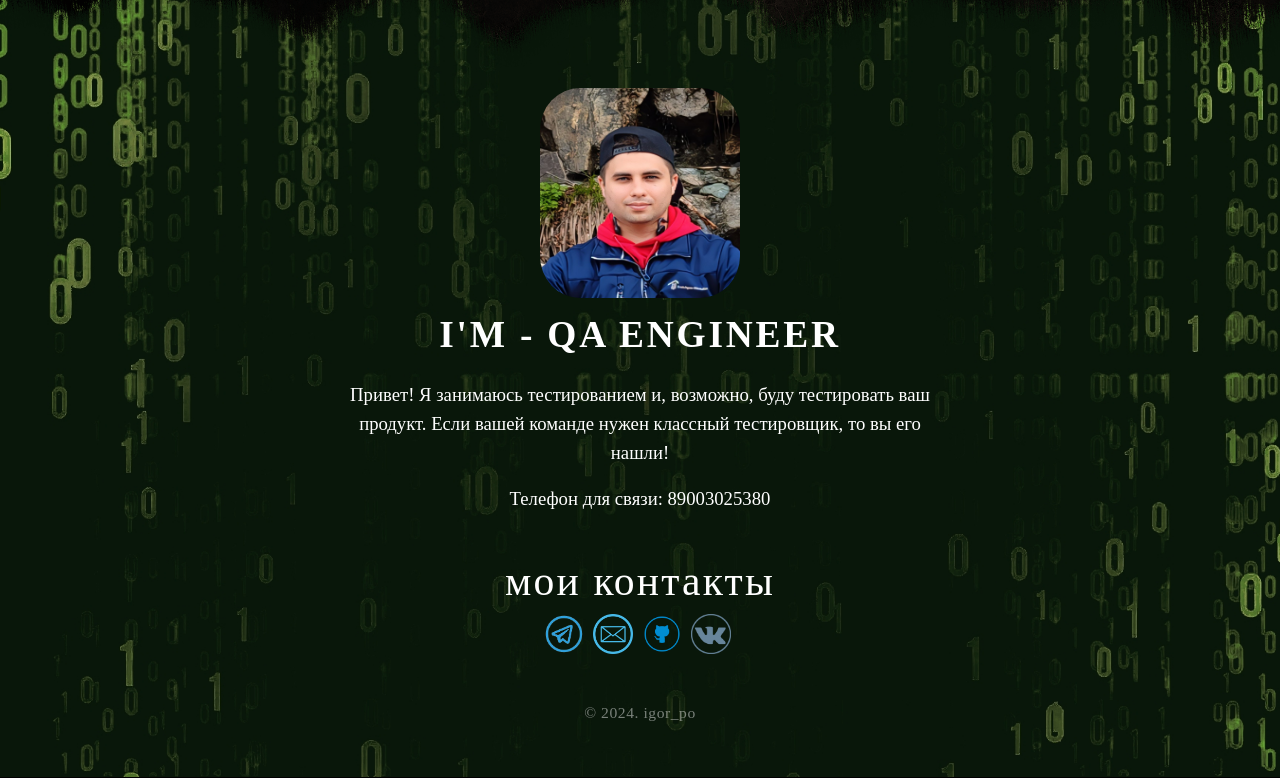
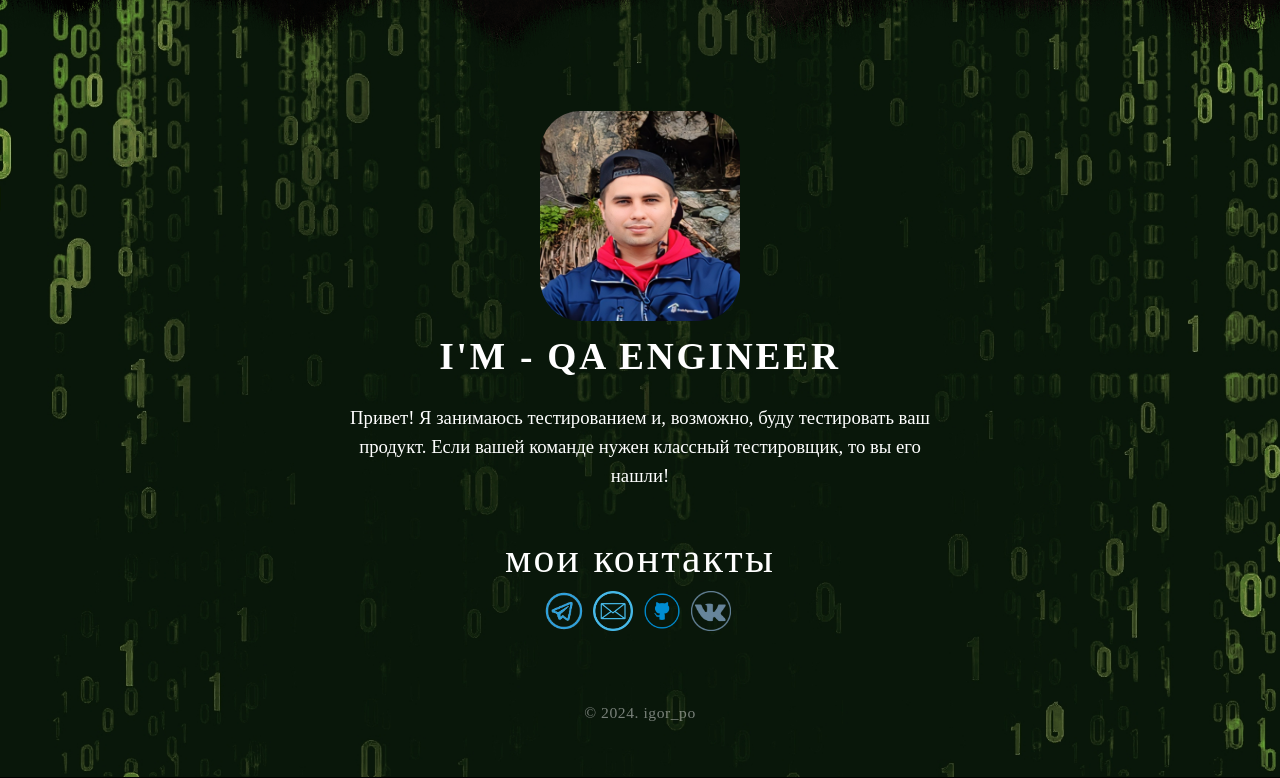
Before and after one commit to Igor-Postnikov-QA/visit-card, a plain HTML site: page index.html in a window 1280 px wide. Shown: the part 822-1600 px from the top of the page. Drawn offline with Linux system fonts and the light colour scheme; a web font is replaced by a local one.

Commit message:
Удалил номер телефона

```diff
--- a/index.html
+++ b/index.html
@@ -43,7 +43,6 @@
                     <img src="img/avatar.jpg" alt="avatar" class="header__avatar">
                     <h2 class="main-article__header">I'M - QA Engineer </h2>
                     <p class="main-article__paragraph">Привет! Я занимаюсь тестированием и, возможно, буду тестировать ваш продукт. Если вашей команде нужен классный тестировщик, то вы его нашли!</p>
-                    <p class="main-article__paragraph">Телефон для связи: 89003025380</p>
                     <div class="layers__caption">мои контакты</div>
                     <a class="hero_link" href="https://web.telegram.org/k/#@Igor_Dragon" target="_blank"><img src="img/TG.png" alt="TG Link" class="hero_image"></a>
                     <a class="hero_link" href="mailto:hrustecxxx@yandex.ru" target="_blank"><img src="img/YP.png" alt="YP Link" class="hero_image"></a>
```
